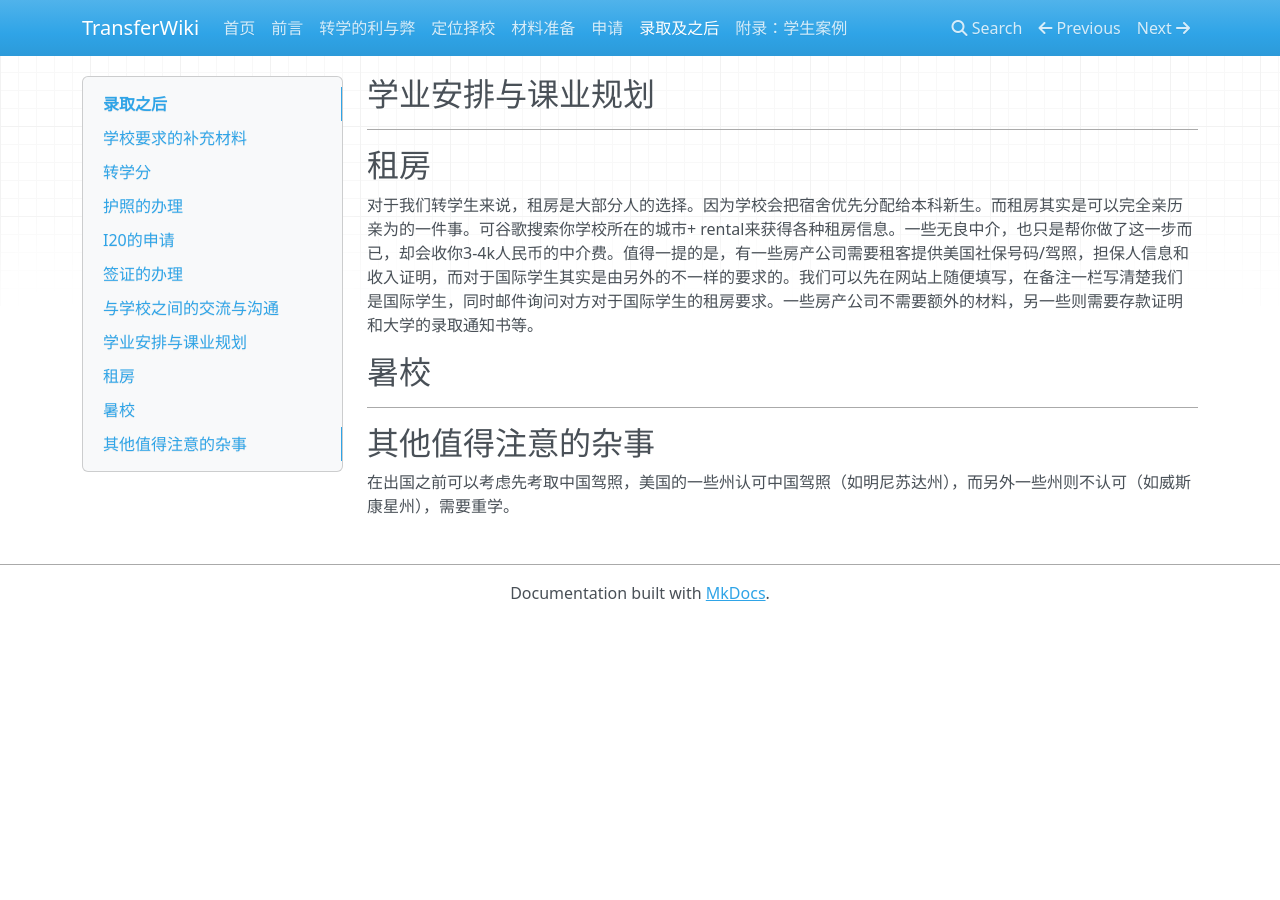
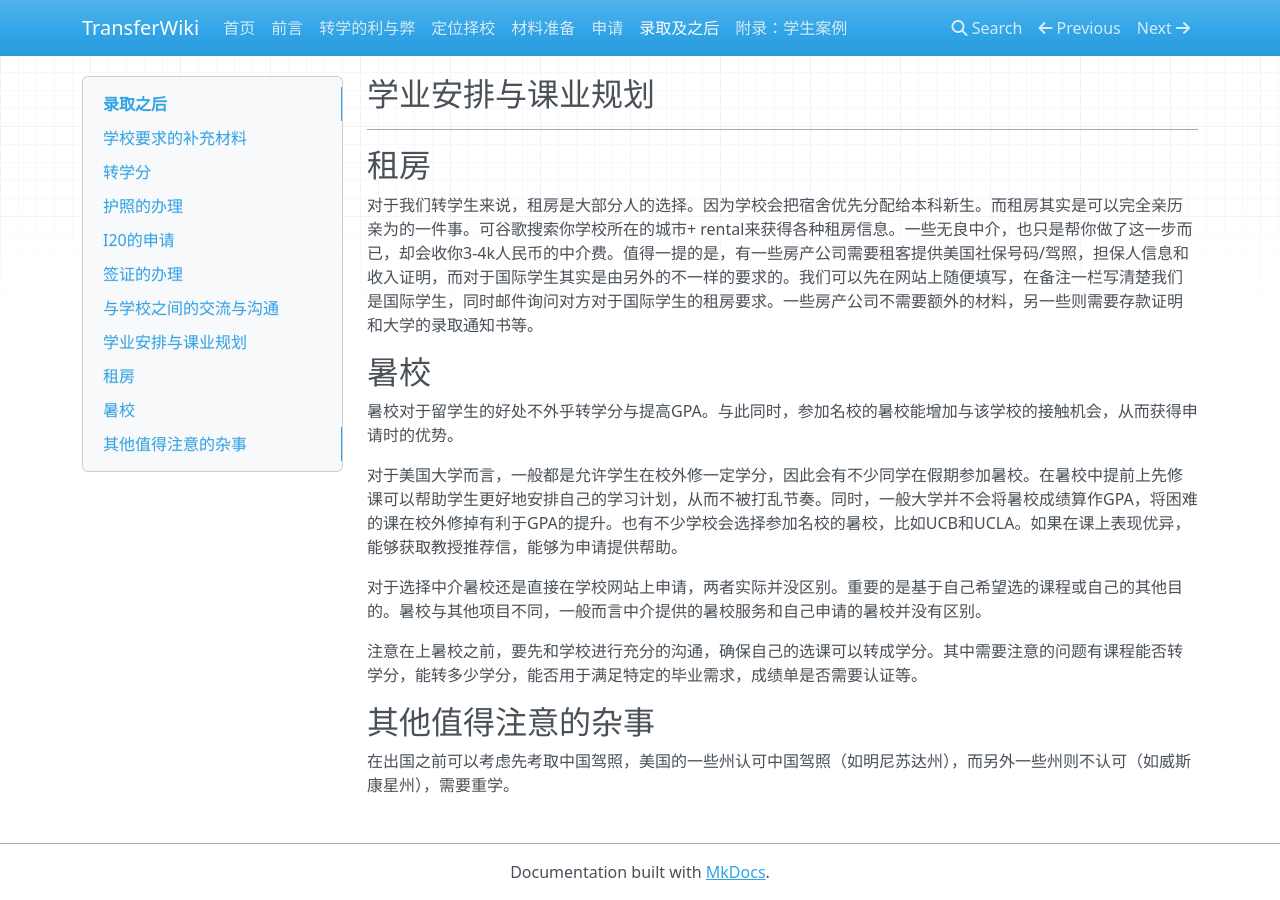
Before and after one commit to SihanXU/TransferWiki, an MkDocs documentation site: the page built from docs/admit.md, in a window 1280 px wide and 900 px high, scrolled down 2438 px. Built offline with MkDocs 1.6.1, drawn with Linux system fonts in a browser that asks for light colours; nearby versions of some CDN libraries; before the commit the page ends 3059 px from its top, so only the background shows below that.

Commit message:
Update admit.md

```diff
--- a/docs/admit.md
+++ b/docs/admit.md
@@ -93,7 +93,13 @@ F-1签证是最常见的学生签证类型。如果您希望在获得美国政
 
 ## 暑校
 
-***
+暑校对于留学生的好处不外乎转学分与提高GPA。与此同时，参加名校的暑校能增加与该学校的接触机会，从而获得申请时的优势。
+
+对于美国大学而言，一般都是允许学生在校外修一定学分，因此会有不少同学在假期参加暑校。在暑校中提前上先修课可以帮助学生更好地安排自己的学习计划，从而不被打乱节奏。同时，一般大学并不会将暑校成绩算作GPA，将困难的课在校外修掉有利于GPA的提升。也有不少学校会选择参加名校的暑校，比如UCB和UCLA。如果在课上表现优异，能够获取教授推荐信，能够为申请提供帮助。
+
+对于选择中介暑校还是直接在学校网站上申请，两者实际并没区别。重要的是基于自己希望选的课程或自己的其他目的。暑校与其他项目不同，一般而言中介提供的暑校服务和自己申请的暑校并没有区别。
+
+注意在上暑校之前，要先和学校进行充分的沟通，确保自己的选课可以转成学分。其中需要注意的问题有课程能否转学分，能转多少学分，能否用于满足特定的毕业需求，成绩单是否需要认证等。
 
 ## 其他值得注意的杂事
 
```
